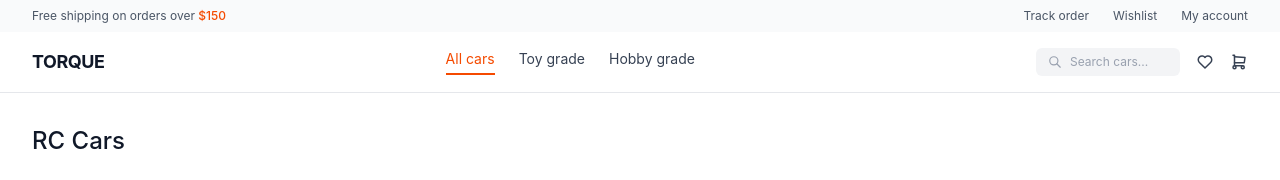
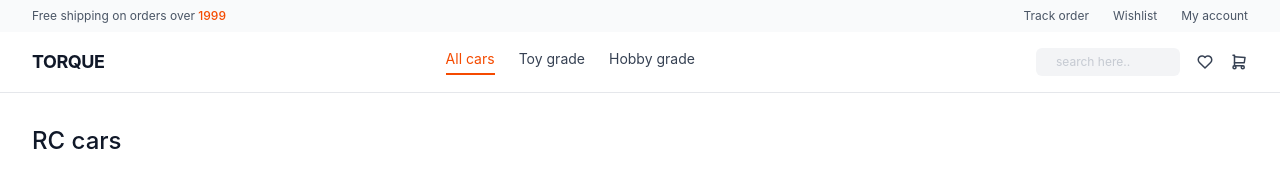
Before and after one commit to ADISH713/E-commerce, a React (Vite) app: page /products in a window 1280 px wide. Shown: the top 180 px of the page. Built offline with nearby package versions, Linux system fonts and the light colour scheme; data requests are answered from the project's data file.

Commit message:
Added category and grade filtering to product listing

```diff
--- a/db.json
+++ b/db.json
@@ -17,7 +17,7 @@
       "specs": {
         "scale": "1:10",
         "speed": "45 km/h",
-        "battery": " 7.4V 1500mAh Li-ion Battery",
+        "battery": " 7.4V 1500mAh Li-ion",
         "runtime": "20 mins",
         "driveType": "4WD"
       },
--- a/src/components/Home.jsx
+++ b/src/components/Home.jsx
@@ -86,7 +86,7 @@ function Home() {
             <p className="text-gray-900 text-xs font-medium">Off-road buggy</p>
           </Link>
           <Link
-            to="/products?category=Drift Car"
+            to="/products?category=Drift car"
             className="border border-gray-200 rounded-xl p-4 text-center hover:border-orange-300 transition"
           >
             <IconSteeringWheel size={24} className="text-gray-600 mx-auto mb-2" stroke={1.5} />
--- a/src/components/Navbar.jsx
+++ b/src/components/Navbar.jsx
@@ -6,7 +6,7 @@ function Navbar() {
     <div>
       {/* Utility bar */}
       <div className="flex items-center justify-between px-8 py-2 bg-gray-50 text-xs text-gray-600">
-        <span>Free shipping on orders over <span className="text-orange-600 font-medium">$150</span></span>
+        <span>Free shipping on orders over <span className="text-orange-600 font-medium">1999</span></span>
         <div className="flex gap-6">
           <span>Track order</span>
           <span>Wishlist</span>
@@ -28,8 +28,9 @@ function Navbar() {
 
         <div className="flex items-center gap-4">
           <div className="flex items-center gap-2 bg-gray-100 rounded-md px-3 py-1.5 text-xs text-gray-400 w-36">
-            <IconSearch size={14} />
-            Search cars...
+            <IconSearch size={14}/>
+            <input type="text"
+            placeholder='search here..'/>
           </div>
           <IconHeart size={18} className="text-gray-700" />
           <IconShoppingCart size={18} className="text-gray-700" />
--- a/src/pages/Productlist.jsx
+++ b/src/pages/Productlist.jsx
@@ -2,8 +2,14 @@ import React from 'react'
 import { useQuery } from '@tanstack/react-query'
 import { getProducts } from '../services/productServices'
 import ProductCard from '../components/ProductCard';
+import { useSearchParams } from 'react-router-dom';
+
 
 function Productlist() {
+    const [searchParams] = useSearchParams();
+    const gradeFilter = searchParams.get('grade')
+    const categoryFilter = searchParams.get('category');
+
     const {data:products,isLoading,isError,error} = useQuery({
         queryKey : ['products'],
         queryFn : getProducts
@@ -11,14 +17,23 @@ function Productlist() {
 
     if(isLoading) return <p className='px-8 py-6'>Loading...</p>;
     if(isError) return <p className='px-8 py-6 text-red-600'>Error:{error.message}</p>
+
+    const filteredProducts = products.filter((product)=>{
+        const matchesGrade = gradeFilter ? product.grade === gradeFilter : true;
+        const matchesCategory = categoryFilter ? product.category === categoryFilter : true;
+        return matchesGrade && matchesCategory;
+    })
   return (
     <div className='px-8 py-8'>
-        <h2 className='text-2xl font-medium text-gray-900 mb-6'>RC Cars</h2>
-        <div className='grid grid-cols-2 md:grid-cols-3 lg:grid-cols-4 gap-4'>
-            {products.map((product)=>(
+        <h2 className='text-2xl font-medium text-gray-900 mb-6'>{categoryFilter?categoryFilter:gradeFilter?`${gradeFilter==='hobby'?'Hobby':'Toy'} grade cars`:'RC cars'}</h2>
+        {filteredProducts.length === 0?(
+            <p className='text-gray-500 text-sm'>No cars matches</p>):
+        (<div className='grid grid-cols-2 md:grid-cols-3 lg:grid-cols-4 gap-4'>
+            {filteredProducts.map((product)=>(
                 <ProductCard key={product.id} product={product}/>
             ))}
         </div>
+        )}
      </div>
   )
 }
```
